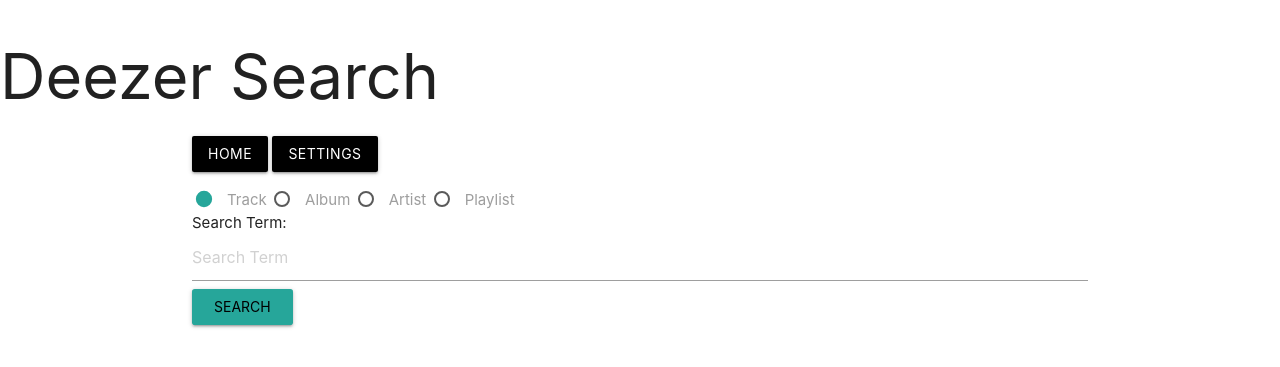
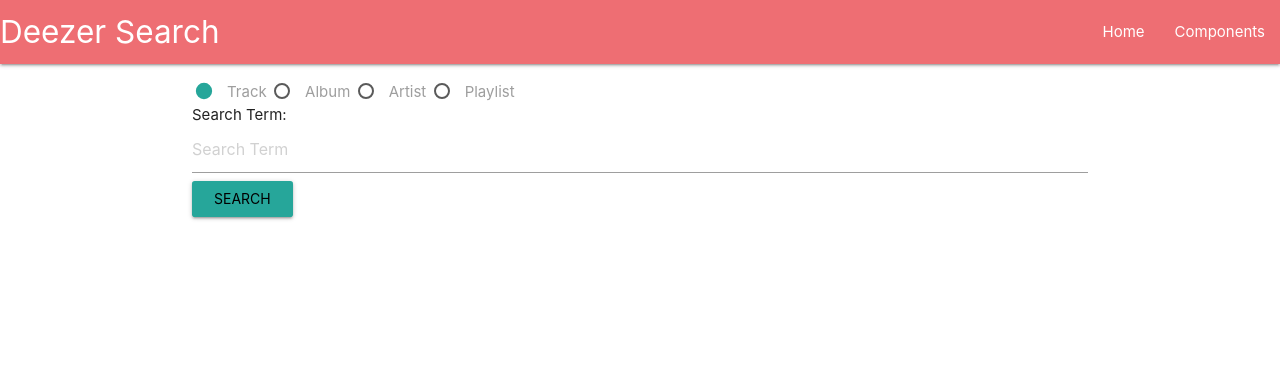
Before and after one commit to nahil1/search, a Flask app: page / in a window 1280 px wide. Shown: the top 367 px of the page. Run offline with Flask 2, Linux system fonts and the light colour scheme.

Commit message:
added nav bar styling

```diff
--- a/templates/layout.html
+++ b/templates/layout.html
@@ -11,6 +11,15 @@
 
 <body>
 <div class=page>
+    <nav>
+        <div class="nav-wrapper">
+            <a href="#" class="brand-logo">Deezer Search</a>
+            <ul id="nav-mobile" class="right hide-on-med-and-down">
+                <li><a href="{{ url_for('index') }}">Home</a></li>
+                <li><a href="{{ url_for('settings') }}">Components</a></li>
+            </ul>
+        </div>
+    </nav>
     {% with messages = get_flashed_messages() %}
         {% if messages %}
             <div class="row">
@@ -26,11 +35,6 @@
             </div>
         {% endif %}
     {% endwith %}
-    <h1>Deezer Search</h1>
-    <div class="container">
-        <a class="waves-effect waves-light btn black" href="{{ url_for('index') }}">Home</a>
-        <a class="waves-effect waves-light btn black" href="{{ url_for('settings') }}">Settings</a>
-    </div>
     <div class="container">
         {% block body %}{% endblock %}
     </div>
```
